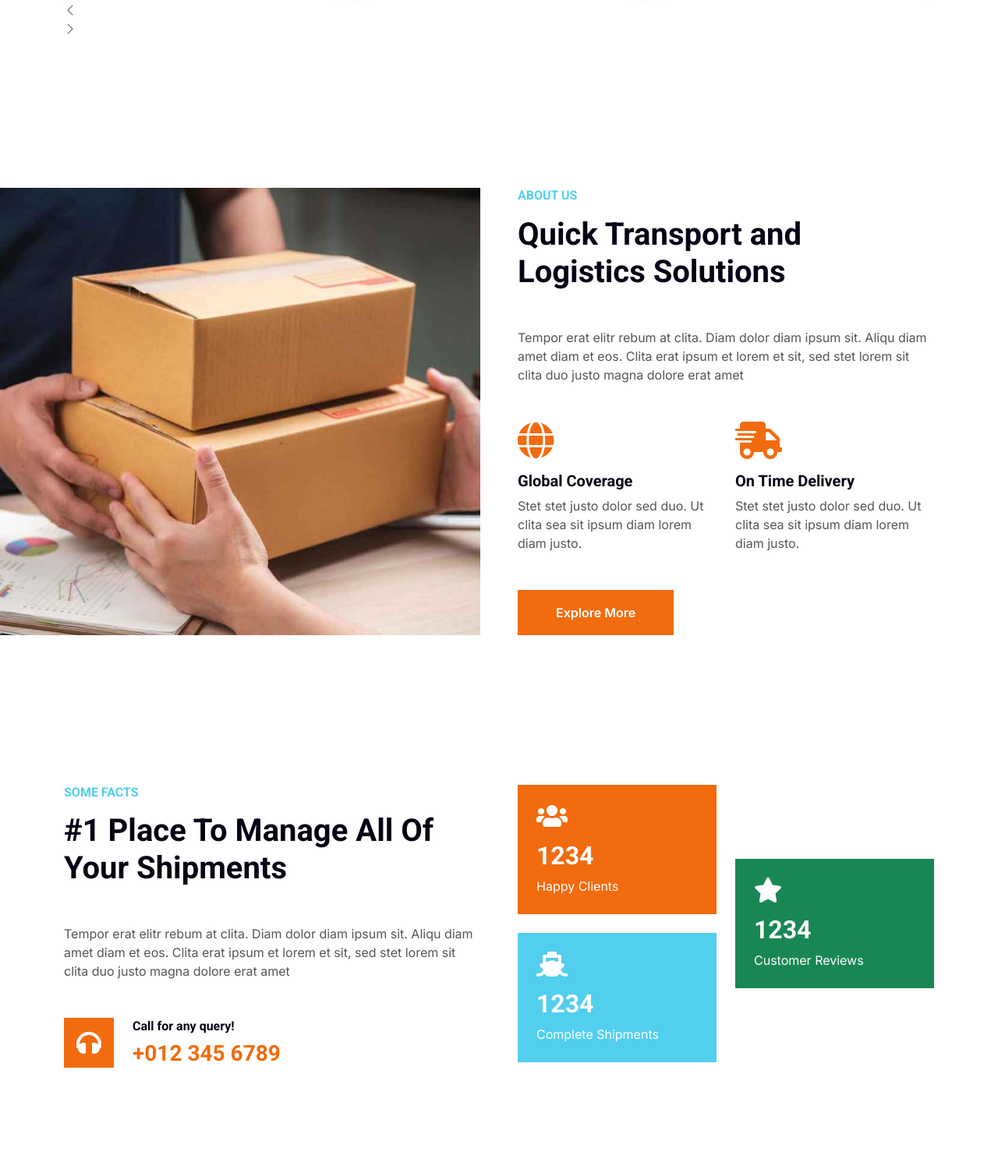
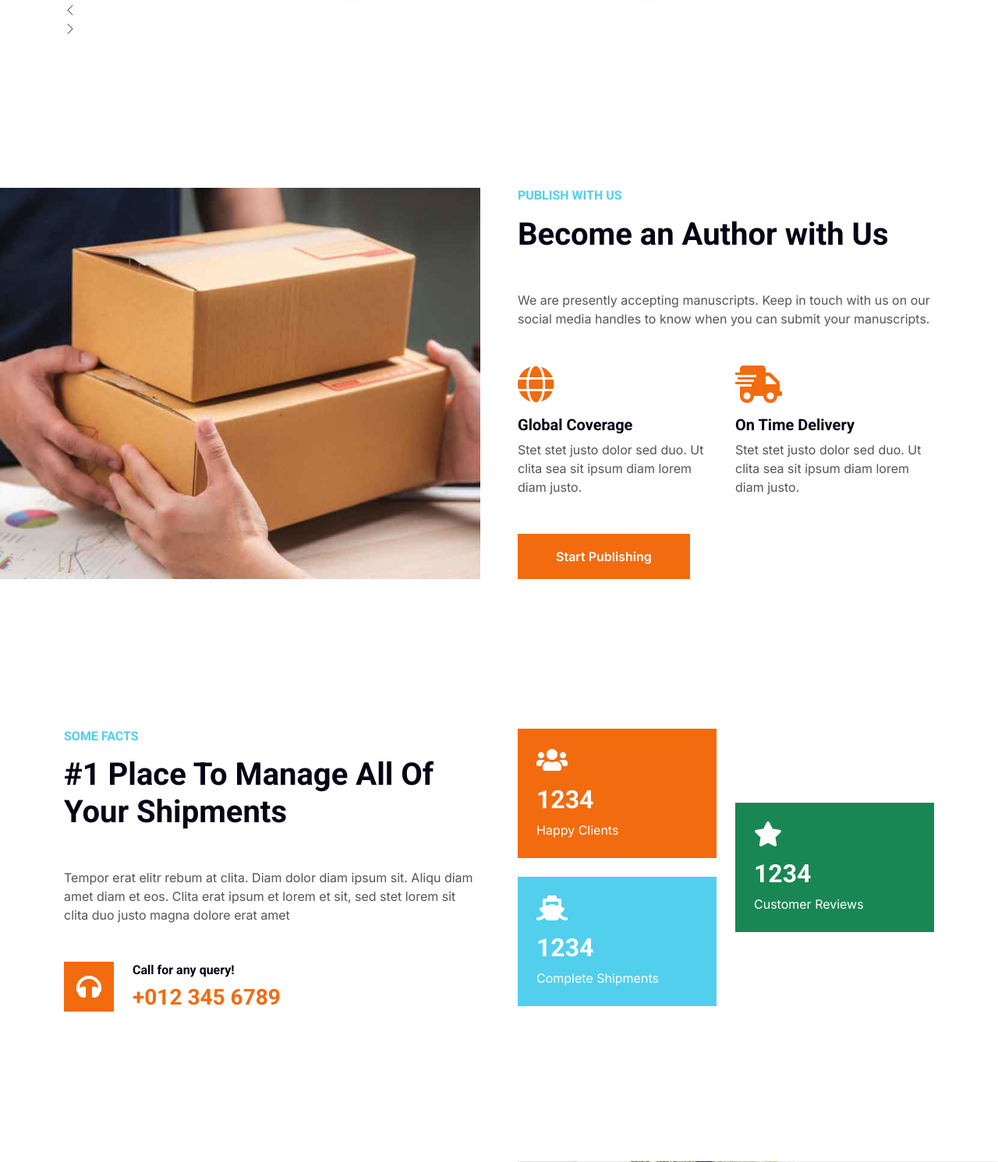
Before and after one commit to davidinmichael/bookcraftafrica, a Django app: page / in a window 1280 px wide. Shown: the part 1539-3030 px from the top of the page at 78% size. Run offline with Django 5.2, Linux system fonts and the light colour scheme; some libraries are stand-ins or nearby versions.

Commit message:
Added the publish with us section.

```diff
--- a/core/templates/core/index.html
+++ b/core/templates/core/index.html
@@ -81,7 +81,7 @@
 
 {% include "partials/services.html" %}
 
-<!-- About Start -->
+<!-- Publish with us -->
 <div class="container-fluid overflow-hidden py-5 px-lg-0">
   <div class="container about py-5 px-lg-0">
     <div class="row g-5 mx-lg-0">
@@ -93,19 +93,18 @@
         <div class="position-relative h-100">
           <img
             class="position-absolute img-fluid w-100 h-100"
-            src="img/about.jpg"
+            src="{% static 'img/about.jpg' %}"
             style="object-fit: cover"
             alt=""
           />
         </div>
       </div>
       <div class="col-lg-6 about-text wow fadeInUp" data-wow-delay="0.3s">
-        <h6 class="text-secondary text-uppercase mb-3">About Us</h6>
-        <h1 class="mb-5">Quick Transport and Logistics Solutions</h1>
+        <h6 class="text-secondary text-uppercase mb-3">Publish with Us</h6>
+        <h1 class="mb-5">Become an Author with Us</h1>
         <p class="mb-5">
-          Tempor erat elitr rebum at clita. Diam dolor diam ipsum sit. Aliqu
-          diam amet diam et eos. Clita erat ipsum et lorem et sit, sed stet
-          lorem sit clita duo justo magna dolore erat amet
+          We are presently accepting manuscripts. Keep in touch with us on our
+          social media handles to know when you can submit your manuscripts.
         </p>
         <div class="row g-4 mb-5">
           <div class="col-sm-6 wow fadeIn" data-wow-delay="0.5s">
@@ -125,12 +124,12 @@
             </p>
           </div>
         </div>
-        <a href="" class="btn btn-primary py-3 px-5">Explore More</a>
+        <a href="" class="btn btn-primary py-3 px-5">Start Publishing</a>
       </div>
     </div>
   </div>
 </div>
-<!-- About End -->
+<!-- Publish with us -->
 
 <!-- Fact Start -->
 <div class="container-xxl py-5">
@@ -181,7 +180,6 @@
   </div>
 </div>
 <!-- Fact End -->
-
 
 <!-- Service Start -->
 <!-- <div class="container-xxl py-5">
```
